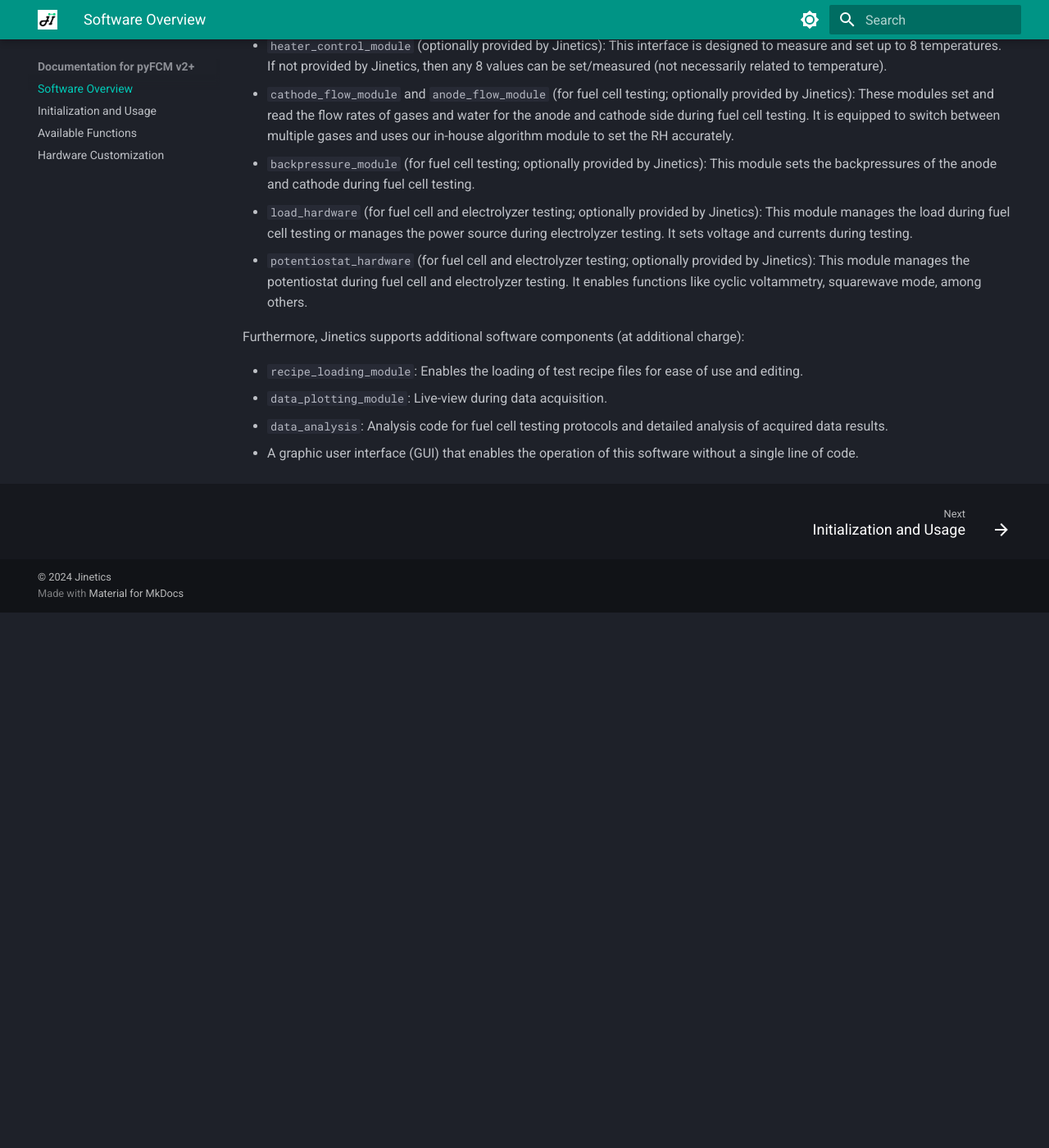
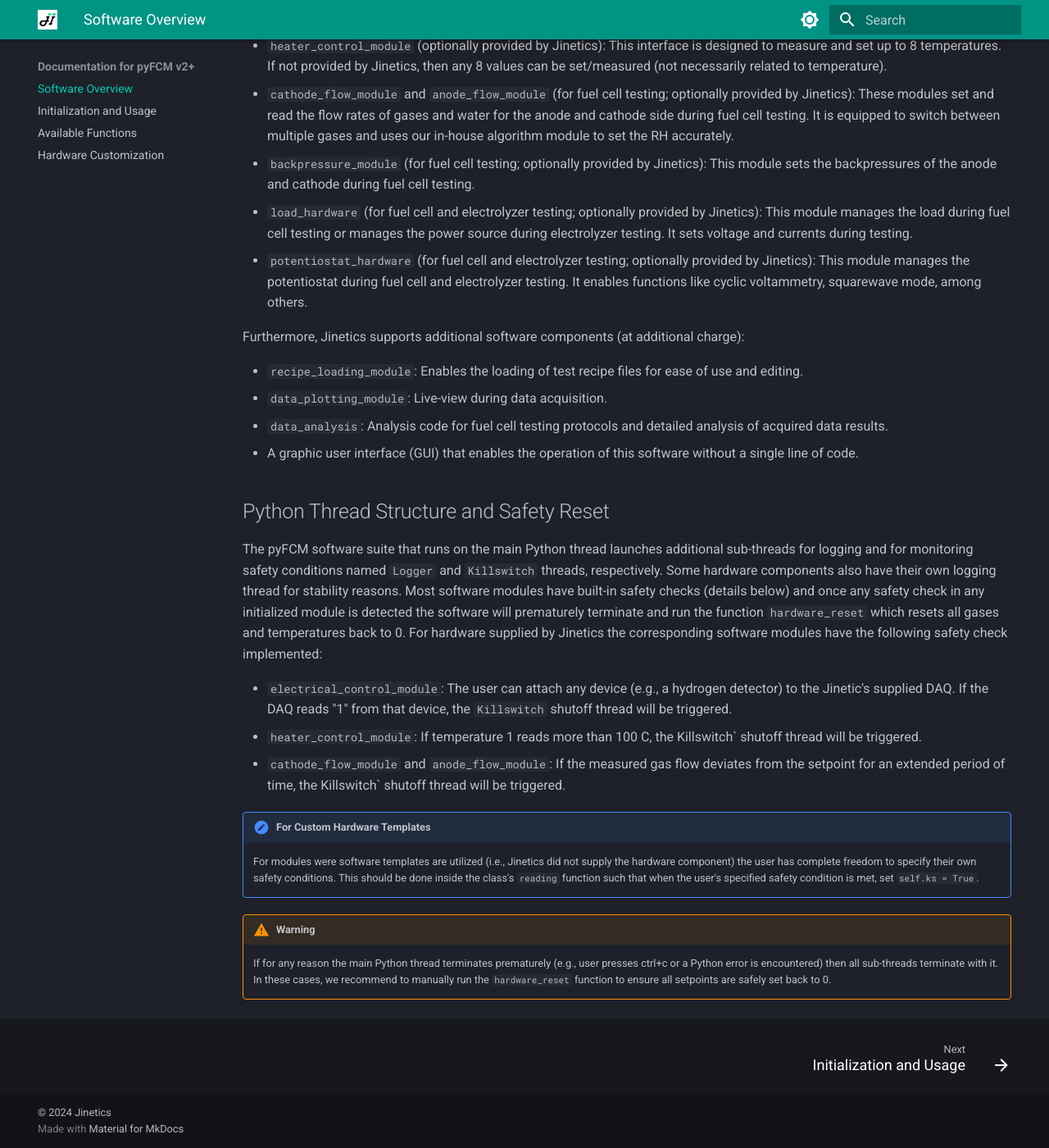
Before and after one commit to Jinetics/pyFCM-docs, an MkDocs documentation site: the page built from docs/index.md, in a window 1280 px wide and 1400 px high, scrolled down 1128 px. Shown: the whole window at 82% size. Built offline with MkDocs 1.6.1 and Material for MkDocs 9.7.7, drawn with Linux system fonts in a browser that asks for light colours; before the commit the page ends 1875 px from its top, so only the background shows below that.

Commit message:
Added thread and safety information

```diff
--- a/docs/index.md
+++ b/docs/index.md
@@ -68,3 +68,27 @@ Furthermore, Jinetics supports additional software components (at additional cha
 - `data_plotting_module`: Live-view during data acquisition.
 - `data_analysis`: Analysis code for fuel cell testing protocols and detailed analysis of acquired data results.
 - A graphic user interface (GUI) that enables the operation of this software without a single line of code.
+
+## Python Thread Structure and Safety Reset
+
+The pyFCM software suite that runs on the main Python thread launches additional sub-threads for logging and for monitoring
+safety conditions named `Logger` and `Killswitch` threads, respectively. Some hardware components also have their own logging
+thread for stability reasons. Most software modules have built-in safety checks (details below) and once any safety check in any initialized module
+is detected the software will prematurely terminate and run the function `hardware_reset` which resets all gases and temperatures
+back to 0. For hardware supplied by Jinetics the corresponding software modules have the following safety check implemented:
+
+- `electrical_control_module`: The user can attach any device (e.g., a hydrogen detector) to the Jinetic's supplied DAQ.
+If the DAQ reads "1" from that device, the `Killswitch` shutoff thread will be triggered.
+- `heater_control_module`: If temperature 1 reads more than 100 C, the Killswitch` shutoff thread will be triggered.
+- `cathode_flow_module` and `anode_flow_module`: If the measured gas flow deviates from the setpoint for an extended period of time,
+the Killswitch` shutoff thread will be triggered.
+
+!!! note "For Custom Hardware Templates"
+
+    For modules were software templates are utilized (i.e., Jinetics did not supply the hardware component) the user has complete freedom to specify their own
+    safety conditions. This should be done inside the class's `reading` function such that when the user's specified safety condition is met, set `self.ks = True`.
+
+!!! warning
+
+    If for any reason the main Python thread terminates prematurely (e.g., user presses ctrl+c or a Python error is encountered) then all sub-threads terminate with it.
+    In these cases, we recommend to manually run the `hardware_reset` function to ensure all setpoints are safely set back to 0.
```
